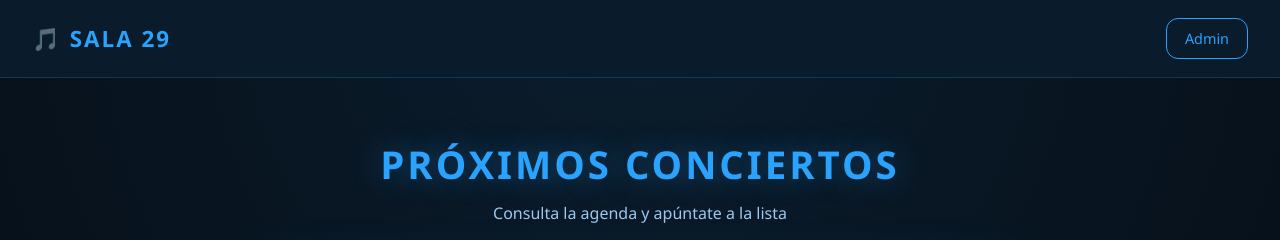
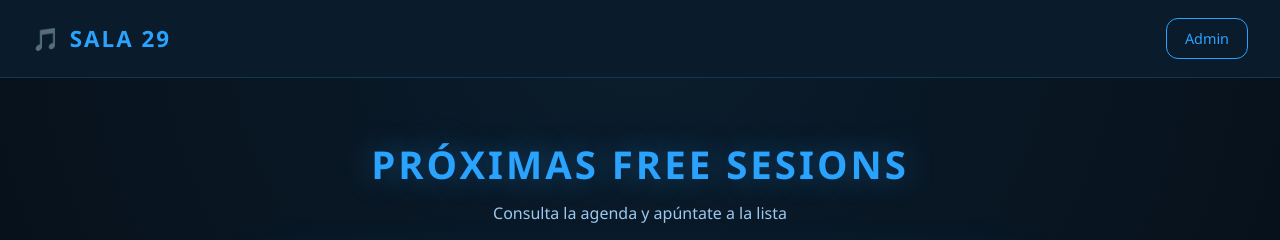
Before and after one commit to sala29/conciertosSala29, a Next.js app: page / in a window 1280 px wide. Shown: the top 240 px of the page. Built offline with nearby package versions, Linux system fonts and the light colour scheme; no server answers; the database is empty.

Commit message:
error login

```diff
--- a/app/admin/login/page.tsx
+++ b/app/admin/login/page.tsx
@@ -17,7 +17,7 @@ export default function AdminLogin() {
     setError(null)
     const { error } = await supabase.auth.signInWithPassword({ email, password })
     if (error) {
-      setError('Email o contraseña incorrectos.')
+      setError(error.message)
     } else {
       router.push('/admin')
     }
--- a/app/page.tsx
+++ b/app/page.tsx
@@ -18,7 +18,7 @@ export default async function Home() {
 
       {/* HERO */}
       <div className="home-hero fade-in">
-        <h1>PRÓXIMOS CONCIERTOS</h1>
+        <h1>PRÓXIMAS FREE SESIONS</h1>
         <p>Consulta la agenda y apúntate a la lista</p>
 
         {/* BANNER REGISTRO */}
```
